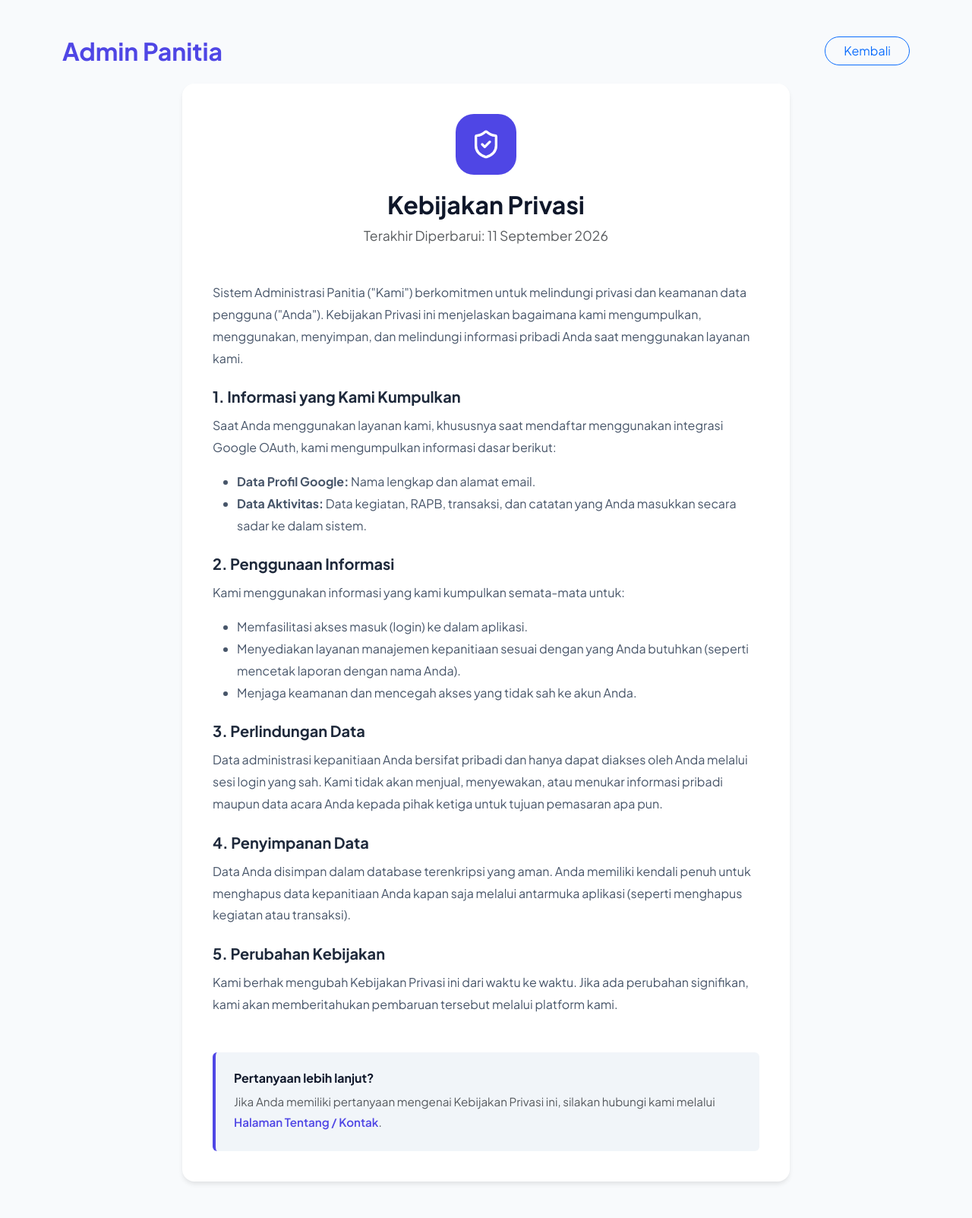
After one commit to danbelajardanbelajar-blip/panitia.quizb.my.id, a PHP site: page /privasi.php in a window 1280 px wide. The commit adds this page. Shown: the whole page at 76% size. Run offline with PHP 8.4, Linux system fonts and the light colour scheme.

Commit message:
Add Tentang and Privasi pages with contacts

```diff
--- a/login.php
+++ b/login.php
@@ -369,6 +369,12 @@ $authUrl = 'https://accounts.google.com/o/oauth2/v2/auth?' . http_build_query([
             <div class="secure-badge">
                 <i data-lucide="shield-check" style="width: 16px;"></i> Akses aman dan terenkripsi
             </div>
+
+            <div class="mt-4 pt-3 border-top" style="font-size: 0.85rem;">
+                <a href="tentang.php" class="text-decoration-none text-muted mx-2">Tentang</a>
+                &bull;
+                <a href="privasi.php" class="text-decoration-none text-muted mx-2">Kebijakan Privasi</a>
+            </div>
         </div>
     </div>
 
--- /dev/null
+++ b/privasi.php
@@ -0,0 +1,87 @@
+<?php
+require_once __DIR__ . '/includes/auth_helper.php';
+$isLoggedIn = isLoggedIn();
+if ($isLoggedIn) {
+    include __DIR__ . '/views/layouts/header.php';
+} else {
+?>
+<!DOCTYPE html>
+<html lang="id">
+<head>
+    <meta charset="UTF-8">
+    <meta name="viewport" content="width=device-width, initial-scale=1.0">
+    <title>Kebijakan Privasi - Sistem Administrasi Panitia</title>
+    <link href="https://fonts.googleapis.com/css2?family=Plus+Jakarta+Sans:wght@400;500;600;700;800&display=swap" rel="stylesheet">
+    <link href="https://cdn.jsdelivr.net/npm/bootstrap@5.3.0/dist/css/bootstrap.min.css" rel="stylesheet">
+    <script src="https://unpkg.com/lucide@latest"></script>
+    <style>
+        body { font-family: 'Plus Jakarta Sans', sans-serif; background-color: #f8fafc; color: #0f172a; }
+        .card-modern { background: white; border-radius: 16px; padding: 40px; box-shadow: 0 4px 6px -1px rgba(0, 0, 0, 0.1); }
+        .privacy-content h5 { font-weight: 700; margin-top: 1.5rem; margin-bottom: 0.75rem; color: #1e293b; }
+        .privacy-content p { line-height: 1.8; color: #475569; margin-bottom: 1rem; }
+        .privacy-content ul { color: #475569; line-height: 1.8; margin-bottom: 1rem; }
+    </style>
+</head>
+<body>
+    <div class="container py-5">
+        <div class="d-flex justify-content-between align-items-center mb-4">
+            <h2 class="fw-bold m-0" style="color: #4f46e5;">Admin Panitia</h2>
+            <a href="login.php" class="btn btn-outline-primary px-4 rounded-pill">Kembali</a>
+        </div>
+<?php } ?>
+
+<div class="<?= $isLoggedIn ? 'container-fluid py-2' : '' ?>" style="max-width: 800px; margin: 0 auto;">
+    <div class="card-modern <?= $isLoggedIn ? 'border-0 shadow-sm' : '' ?>">
+        <div class="text-center mb-5">
+            <div style="background: var(--primary, #4f46e5); width: 80px; height: 80px; border-radius: 24px; display: flex; align-items: center; justify-content: center; margin: 0 auto 20px auto;">
+                <i data-lucide="shield-check" style="color: white; width: 40px; height: 40px;"></i>
+            </div>
+            <h2 class="fw-bold mb-2">Kebijakan Privasi</h2>
+            <p class="text-muted" style="font-size: 1.1rem;">Terakhir Diperbarui: 11 September 2026</p>
+        </div>
+
+        <div class="privacy-content">
+            <p>Sistem Administrasi Panitia ("Kami") berkomitmen untuk melindungi privasi dan keamanan data pengguna ("Anda"). Kebijakan Privasi ini menjelaskan bagaimana kami mengumpulkan, menggunakan, menyimpan, dan melindungi informasi pribadi Anda saat menggunakan layanan kami.</p>
+
+            <h5>1. Informasi yang Kami Kumpulkan</h5>
+            <p>Saat Anda menggunakan layanan kami, khususnya saat mendaftar menggunakan integrasi Google OAuth, kami mengumpulkan informasi dasar berikut:</p>
+            <ul>
+                <li><strong>Data Profil Google:</strong> Nama lengkap dan alamat email.</li>
+                <li><strong>Data Aktivitas:</strong> Data kegiatan, RAPB, transaksi, dan catatan yang Anda masukkan secara sadar ke dalam sistem.</li>
+            </ul>
+
+            <h5>2. Penggunaan Informasi</h5>
+            <p>Kami menggunakan informasi yang kami kumpulkan semata-mata untuk:</p>
+            <ul>
+                <li>Memfasilitasi akses masuk (login) ke dalam aplikasi.</li>
+                <li>Menyediakan layanan manajemen kepanitiaan sesuai dengan yang Anda butuhkan (seperti mencetak laporan dengan nama Anda).</li>
+                <li>Menjaga keamanan dan mencegah akses yang tidak sah ke akun Anda.</li>
+            </ul>
+
+            <h5>3. Perlindungan Data</h5>
+            <p>Data administrasi kepanitiaan Anda bersifat pribadi dan hanya dapat diakses oleh Anda melalui sesi login yang sah. Kami tidak akan menjual, menyewakan, atau menukar informasi pribadi maupun data acara Anda kepada pihak ketiga untuk tujuan pemasaran apa pun.</p>
+
+            <h5>4. Penyimpanan Data</h5>
+            <p>Data Anda disimpan dalam database terenkripsi yang aman. Anda memiliki kendali penuh untuk menghapus data kepanitiaan Anda kapan saja melalui antarmuka aplikasi (seperti menghapus kegiatan atau transaksi).</p>
+
+            <h5>5. Perubahan Kebijakan</h5>
+            <p>Kami berhak mengubah Kebijakan Privasi ini dari waktu ke waktu. Jika ada perubahan signifikan, kami akan memberitahukan pembaruan tersebut melalui platform kami.</p>
+
+            <div class="mt-5 p-4 rounded" style="background-color: #f1f5f9; border-left: 4px solid #4f46e5;">
+                <h6 class="fw-bold mb-2">Pertanyaan lebih lanjut?</h6>
+                <p class="mb-0 text-muted" style="font-size: 0.95rem;">Jika Anda memiliki pertanyaan mengenai Kebijakan Privasi ini, silakan hubungi kami melalui <a href="tentang.php" class="text-decoration-none" style="color: #4f46e5; font-weight: 600;">Halaman Tentang / Kontak</a>.</p>
+            </div>
+        </div>
+    </div>
+</div>
+
+<?php
+if ($isLoggedIn) {
+    include __DIR__ . '/views/layouts/footer.php';
+} else {
+?>
+    </div> <!-- end container -->
+    <script>lucide.createIcons();</script>
+</body>
+</html>
+<?php } ?>
```
Also changed, not shown: tentang.php (added, +91 -0 lines), views/layouts/header.php (+10 -1 lines).
